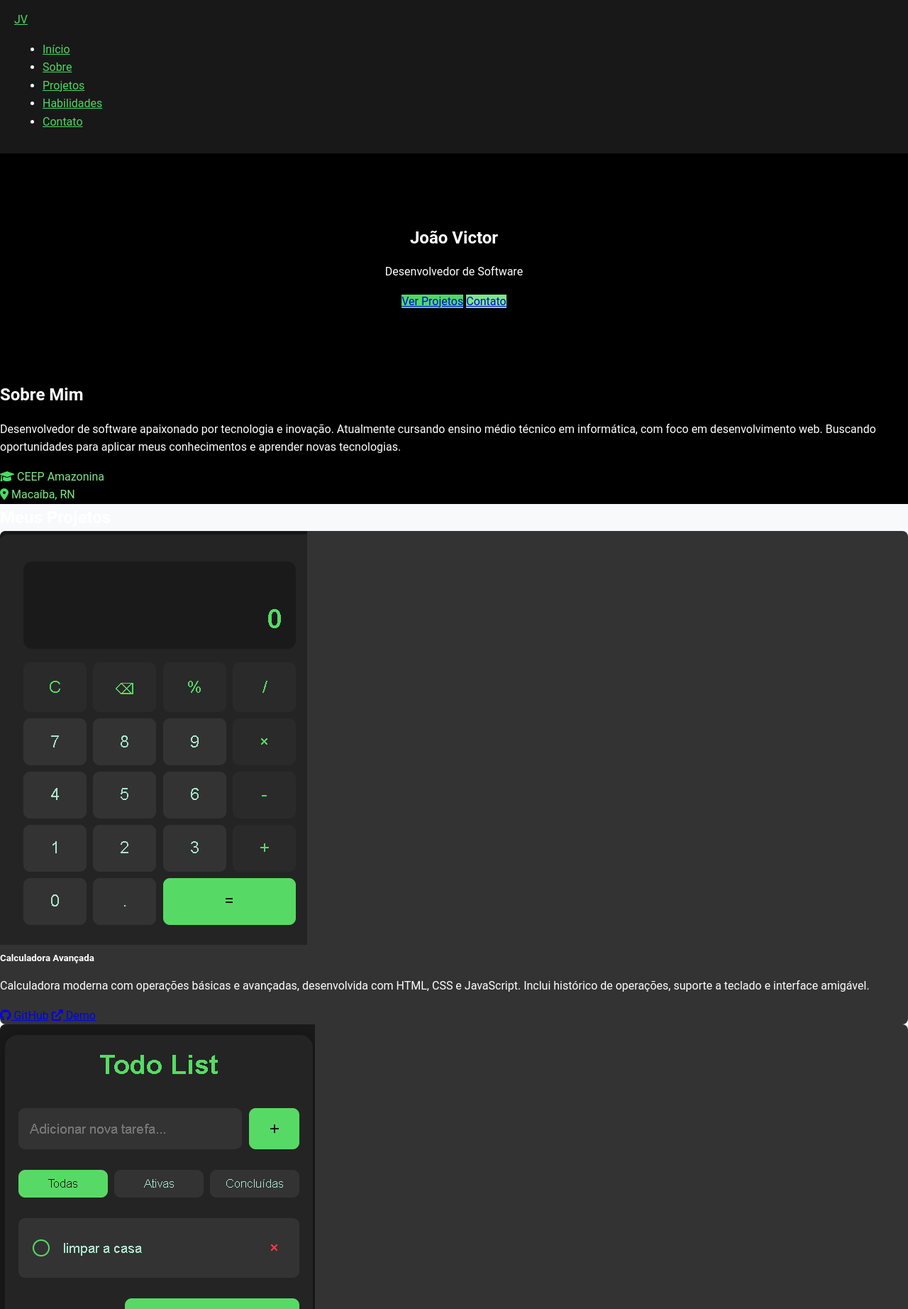
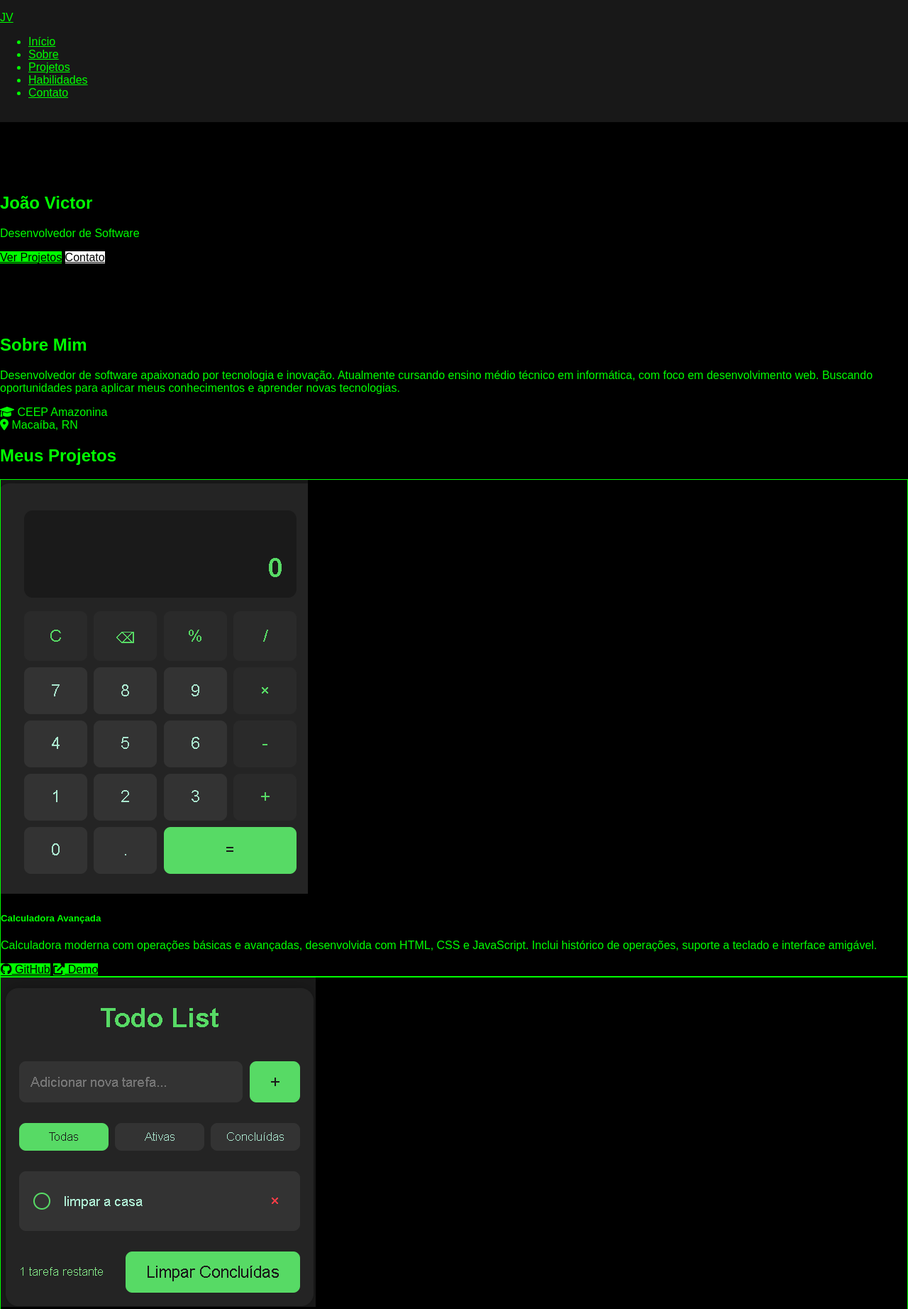
Before and after one commit to ben10informatica/curriculo-de-joao, a plain HTML site: page index.html in a window 1280 px wide. Shown: the top 1844 px of the page at 71% size. Drawn offline with Linux system fonts and the light colour scheme.

Commit message:
Atualizar o styles.css

```diff
--- a/styles.css
+++ b/styles.css
@@ -1,146 +1,77 @@
-/* Fonte personalizada */
 body {
-    font-family: 'Roboto', sans-serif;
-    background-color: #000000;
-    color: #ffffff;
+    font-family: 'Arial', sans-serif;
+    background-color: #000000; /* Preto */
+    color: #00ff00; /* Verde */
     margin: 0;
     padding: 0;
-    line-height: 1.6; /* Melhora a legibilidade */
-}
-
-h1, h2, h3, h4, h5, h6 {
-    font-family: 'Roboto', sans-serif;
-    margin: 0; /* Remove margens padrão */
 }
 
 .navbar {
-    background-color: #000000;
-    padding: 15px 20px; /* Adiciona padding para melhor espaçamento */
+    background-color: #000000; /* Preto */
+    color: #00ff00; /* Verde */
+    padding: 1rem 0;
 }
 
 .navbar-brand, .nav-link {
-    color: #4cd964 !important;
-    transition: color 0.3s ease; /* Transição suave para hover */
+    color: #00ff00; /* Verde */
 }
 
 .navbar-brand:hover, .nav-link:hover {
-    color: #7ee787 !important;
+    color: #ffffff; /* Branco */
 }
 
 .hero {
-    background-color: #000000;
-    padding: 100px 20px; /* Adiciona padding lateral para responsividade */
-    text-align: center; /* Centraliza o conteúdo */
-}
-
-.hero-buttons .btn-primary,
-.hero-buttons .btn-secondary,
-.card .btn-primary,
-.card .btn-secondary {
-    border: none;
-    transition: background-color 0.3s ease; /* Transição suave para botões */
+    background-color: #000000; /* Preto */
+    color: #00ff00; /* Verde */
+    padding: 5rem 0;
 }
 
 .hero-buttons .btn-primary {
-    background-color: #4cd964;
+    background-color: #00ff00; /* Verde */
+    border: none;
+    color: #000000; /* Preto */
 }
 
 .hero-buttons .btn-secondary {
-    background-color: #7ee787;
+    background-color: #ffffff; /* Branco */
+    border: none;
+    color: #000000; /* Preto */
 }
 
-.bg-dark {
-    background-color: #000000 !important;
+.sobre, .projetos, .habilidades, .contato {
+    background-color: #000000; /* Preto */
+    color: #00ff00; /* Verde */
 }
 
-.bg-light {
-    background-color: #f8f9fa !important;
+.sobre h2, .projetos h2, .habilidades h2, .contato h2 {
+    color: #00ff00; /* Verde */
 }
 
 .card {
-    background-color: #333333;
-    border: none;
-    border-radius: 8px; /* Adiciona bordas arredondadas */
-    overflow: hidden; /* Para bordas arredondadas funcionarem */
-    transition: transform 0.3s ease; /* Transição suave para hover */
-}
-
-.card:hover {
-    transform: scale(1.05); /* Efeito de zoom ao passar o mouse */
+    background-color: #000000; /* Preto */
+    border: 1px solid #00ff00; /* Verde */
 }
 
 .card-title, .card-text {
-    color: #ffffff;
+    color: #00ff00; /* Verde */
 }
 
-.projetos-grid {
-    display: flex;
-    flex-wrap: wrap;
-    gap: 20px;
+.btn {
+    background-color: #00ff00; /* Verde */
+    border: none;
+    color: #000000; /* Preto */
 }
 
-.projeto-card {
-    flex: 1 1 calc(33.333% - 20px);
-    min-width: 250px; /* Garante que os cards não fiquem muito pequenos */
-}
-
-.sobre-detalhes .detalhe i {
-    color: #4cd964;
-}
-
-.sobre-detalhes .detalhe span {
-    color: #7ee787;
-}
-
-.habilidades-grid {
-    display: flex;
-    justify-content: space-around;
-    flex-wrap: wrap; /* Permite que as habilidades se ajustem em telas menores */
-}
-
-.habilidade-categoria ul {
-    list-style-type: none;
-    padding: 0;
-}
-
-.habilidade-categoria ul li {
-    padding: 5px 0;
-}
-
-.contato-item i {
-    color: #4cd964;
-}
-
-.contato-item p {
-    color: #7ee787;
-}
-
-.contato-social .social-link {
-    color: #4cd964;
-    margin-right: 10px;
-    transition: color 0.3s ease; /* Transição suave para hover */
-}
-
-.contato-social .social-link:hover {
-    color: #7ee787;
+.btn:hover {
+    background-color: #ffffff; /* Branco */
+    color: #000000; /* Preto */
 }
 
 footer {
-    background-color: #000000;
-    color: #ffffff;
-    padding: 20px; /* Adiciona padding ao footer */
-    text-align: center; /* Centraliza o texto do footer */
+    background-color: #000000; /* Preto */
+    color: #00ff00; /* Verde */
 }
 
-/* Media Queries para responsividade */
-@media (max-width: 768px) {
-    .projeto-card {
-        flex: 1 1 calc(50% - 20px); /* Ajusta para 2 colunas em telas menores */
-    }
+footer p {
+    margin: 0;
 }
-
-@media (max-width: 480px) {
-    .projeto-card {
-        flex: 1 1 100%; /* Ajusta para 1 coluna em telas muito pequenas */
-    }
-}
```
